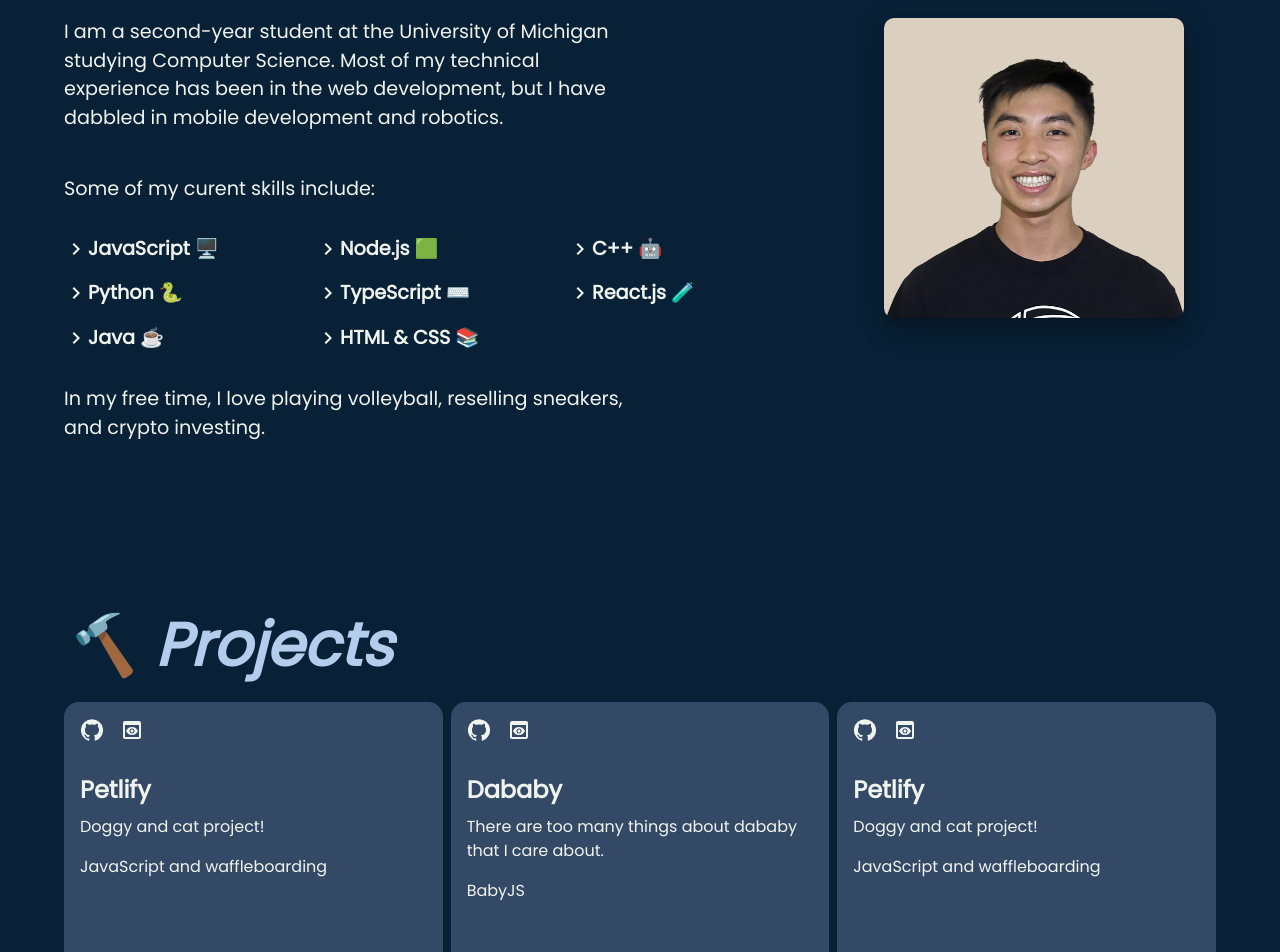
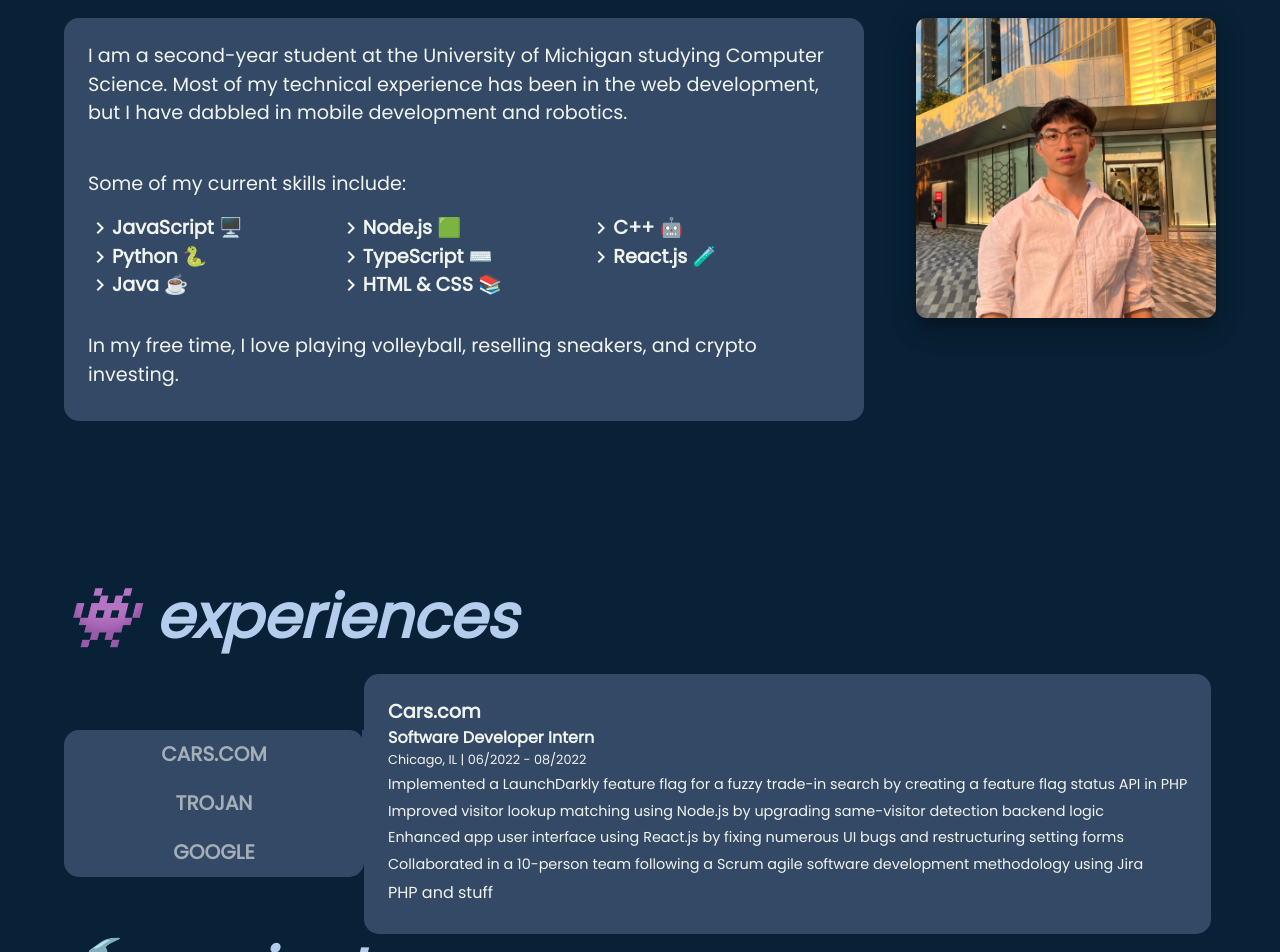
Before and after one commit to rickysumho/rickysumho.github.io, a React (Create React App) app: page / in a window 1280 px wide. Shown: the part 440-1392 px from the top of the page. Built offline with nearby package versions, Linux system fonts and the light colour scheme.

Commit message:
Made random progress

```diff
--- a/src/App.tsx
+++ b/src/App.tsx
@@ -5,12 +5,14 @@ import Projects from './components/Projects';
 import Welcome from './components/Welcome';
 import AboutMe from './components/AboutMe';
 import Footer from './components/Footer';
+import Experiences from './components/Experiences';
 import { ThemeProvider } from '@mui/material/styles';
 import { Box, Container, CssBaseline } from '@mui/material';
 // Temp
 import { ProjectType } from './common/types';
 import theme from './common/theme';
 import personalProjects from './common/personal-projects';
+import workExperiences from './common/work-experiences';
 
 // declare module '@mui/material/styles' {
 //   interface Theme {
@@ -32,6 +34,7 @@ function App() {
       <CssBaseline />
       <Welcome />
       <AboutMe />
+      <Experiences experiences={workExperiences} />
       <Projects projects={personalProjects}/>
       <Footer />
     </ThemeProvider>
--- /dev/null
+++ b/src/common/work-experiences.ts
@@ -0,0 +1,54 @@
+import { ExperienceType } from './types'
+
+// export interface ExperienceType {
+//     title: string;
+//     date: string;
+//     location: string;
+//     description: Array<string>;
+//     img_link: string;
+// }
+
+
+const workExperiences: Array<ExperienceType> = [
+    {
+        title: 'Software Developer Intern',
+        company: 'Cars.com',
+        date: '06/2022 - 08/2022',
+        location: 'Chicago, IL',
+        description: {
+            main: ['Implemented a LaunchDarkly feature flag for a fuzzy trade-in search by creating a feature flag status API in PHP',
+             'Improved visitor lookup matching using Node.js by upgrading same-visitor detection backend logic',
+             'Enhanced app user interface using React.js by fixing numerous UI bugs and restructuring setting forms',
+             'Collaborated in a 10-person team following a Scrum agile software development methodology using Jira'],
+            skills: 'PHP and stuff'
+        },
+        img_link: 'https://images.unsplash.com/photo-1587402092301-725e37c70fd8?ixlib=rb-1.2.1&ixid=MnwxMjA3fDB8MHxzZWFyY2h8MXx8cHVwcHklMjBkb2d8ZW58MHx8MHx8&w=1000&q=80',
+        id: 0
+    },
+    {
+        title: 'Software Developer Intern',
+        company: 'Trojan',
+        date: '06/2022 - 08/2022',
+        location: 'Chicago, IL',
+        description: {
+            main: ['Collab in a scummy team', 'Broke multiple records in non productivity', 'Drove Car into Cars.com'],
+            skills: 'PHP and stuff'
+        },
+        img_link: 'https://images.unsplash.com/photo-1587402092301-725e37c70fd8?ixlib=rb-1.2.1&ixid=MnwxMjA3fDB8MHxzZWFyY2h8MXx8cHVwcHklMjBkb2d8ZW58MHx8MHx8&w=1000&q=80',
+        id: 1
+    },
+    {
+        title: 'Software Developer Intern',
+        company: 'Google',
+        date: '06/2022 - 08/2022',
+        location: 'Chicago, IL',
+        description: {
+            main: ['Collab in a scummy team', 'Broke multiple records in non productivity', 'Drove Car into Cars.com'],
+            skills: 'PHP and stuff'
+        },
+        img_link: 'https://images.unsplash.com/photo-1587402092301-725e37c70fd8?ixlib=rb-1.2.1&ixid=MnwxMjA3fDB8MHxzZWFyY2h8MXx8cHVwcHklMjBkb2d8ZW58MHx8MHx8&w=1000&q=80',
+        id: 2
+    },
+];
+
+export default workExperiences;
--- a/src/components/AboutMe.tsx
+++ b/src/components/AboutMe.tsx
@@ -1,5 +1,5 @@
 import Jump from './Jump';
-import RickyMCard from '../common/RickyMCard.jpg'
+import RickyNYC from '../common/RickyNYC.jpg'
 import KeyboardArrowRightIcon from '@mui/icons-material/KeyboardArrowRight';
 import { Avatar, Box, Container, Typography, Icon, Grid } from '@mui/material';
 
@@ -38,34 +38,33 @@ const AboutMe = () => {
         alignItems: 'flex-start',
         flexDirection: 'row',
         mb: '5em',
-        mr: '2em'
     }
 
     return (
         <>
-            <Jump name='About Me' emoji='🐈'/>
+            <Jump name='about me' emoji='🐈'/>
             <Container>
                 <Box sx={boxStyle}>
-                    <Box sx={{...boxStyle, flexDirection: 'column', mr: '5em'}}>
-                        <Typography color='primary.contrastText' minWidth='20em' maxWidth='30em' fontSize='1.2em' gutterBottom>
+                    <Box sx={{...boxStyle, flexDirection: 'column', backgroundColor: 'primary.main', padding: '1.5em', borderRadius: '15px', maxWidth: '50em' }}>
+                        <Typography color='primary.contrastText' fontSize='1.2em' gutterBottom>
                             {info.intro}
                         </Typography>
-                        <Typography color='primary.contrastText' minWidth='20em' maxWidth='30em' fontSize='1.2em' gutterBottom>
+                        <Typography color='primary.contrastText' fontSize='1.2em' gutterBottom>
                             &nbsp;
                         </Typography>
-                        <Typography color='primary.contrastText' minWidth='20em' maxWidth='30em' fontSize='1.2em' gutterBottom>
-                            Some of my curent skills include:
+                        <Typography color='primary.contrastText' fontSize='1.2em' gutterBottom>
+                            Some of my current skills include:
                         </Typography>
-                        <Grid container spacing={2} mt='0.5em' mb='2em'>
+                        <Grid container spacing={0} mt='0.5em' mb='2em'>
                             {info.skills.map((skill) => (
                                 <Skill skill={skill} />
                             ))}
                         </Grid>
-                        <Typography color='primary.contrastText' minWidth='20em' maxWidth='30em' fontSize='1.2em' gutterBottom>
+                        <Typography color='primary.contrastText' fontSize='1.2em' gutterBottom>
                             {info.interests}
                         </Typography>
                     </Box>
-                    <Avatar alt='Ricky Ho' src={RickyMCard} variant='rounded' sx={avatarStyle} />
+                    <Avatar alt='Ricky Ho' src={RickyNYC} variant='rounded' sx={avatarStyle} />
                 </Box>
             </Container>
         </>
--- /dev/null
+++ b/src/components/ExperienceListPanel.tsx
@@ -0,0 +1,27 @@
+import { ExperienceType } from '../common/types';
+import { Tab, Typography, Box } from '@mui/material';
+
+
+const ExperienceListPanel = ({ experiences, id }: { experiences: Array<ExperienceType>, id: number }) => {
+    // Add state handling for showing selection
+
+    const experienceObj: ExperienceType | undefined = experiences.find((experience) => experience.id === id);
+
+    // Flexbox Container that holds both description and location image
+    return (
+        <Box display='flex' justifyContent='flex-start' alignItems='flex-start' >
+            <Box sx={{ padding: '1.5em', minWidth: '25em' }}>
+                <Typography color='primary.contrastText' fontSize='1.2em' fontWeight='bold'>{experienceObj ? experienceObj.company : 'Experience not found'}</Typography>
+                <Typography color='primary.contrastText' fontSize='1em' fontWeight='bold'>{experienceObj ? experienceObj.title : 'Experience not found'}</Typography>
+                <Typography color='primary.contrastText' fontSize='0.8em' gutterBottom>{experienceObj ? experienceObj.location : 'Experience not found'} | {experienceObj ? experienceObj.date : 'Experience not found'}</Typography>
+                {experienceObj ?
+                (experienceObj.description.main.map((point: string, index: number) =>
+                    (<Typography color='primary.contrastText' fontSize='0.9em' gutterBottom>{point}</Typography>))) :
+                    (<Typography color='primary.contrastText' fontSize='0.9em' gutterBottom>Experience Not Found</Typography>)}
+                <Typography color='primary.contrastText' gutterBottom>{experienceObj ? experienceObj.description.skills : 'Experience not found'}</Typography>
+            </Box>
+        </Box>
+    );
+}
+
+export default ExperienceListPanel;
--- /dev/null
+++ b/src/components/ExperienceListTab.tsx
@@ -0,0 +1,15 @@
+import { ExperienceType } from '../common/types';
+import { Tab, Typography } from '@mui/material';
+
+
+const ExperienceListTab = ({ experience, id, selected }: { experience: ExperienceType, id: number, selected: any }) => {
+    // Add state handling for showing selection
+
+    return (
+        <Tab label={experience.company} value={id}
+        sx={{ color: 'primary.contrastText', fontWeight: 'bold', fontSize: '1.25em' }}
+        />
+    );
+}
+
+export default ExperienceListTab;
--- a/src/components/Experiences.tsx
+++ b/src/components/Experiences.tsx
@@ -1,11 +1,48 @@
-import styled from 'styled-components';
+import { Container, Box, Tabs, Card } from '@mui/material';
+import { ExperienceType } from '../common/types';
+import { useState, SyntheticEvent } from 'react';
+import ExperienceListTab from './ExperienceListTab';
+import ExperienceListPanel from './ExperienceListPanel';
+import Jump from './Jump';
 
-const StyledExperiences = styled.div`
-`;
+const Experiences = ({ experiences }: { experiences: Array<ExperienceType> }) => {
+    const boxStyle = {
+        display: 'flex',
+        justifyContent: 'space-between',
+        alignItems: 'center',
+        flexDirection: 'row',
+        minWidth: '250px',
+        maxWidth: '300px',
+        backgroundColor: 'primary.main',
+        borderRadius: '15px'
+    };
 
-const Experiences = () => {
+    // Pass in change select function, if click one
+    // it changes local button state
+
+    const [selected, setSelected] = useState(0);
+
+    const changeSelect = (event: SyntheticEvent, selectedIdx: number) => {
+        setSelected(selectedIdx);
+    };
+
     return (
         <>
+            <Jump name='experiences' emoji='👾' />
+            <Container>
+                <Box display='flex' justifyContent='flex-start' alignItems='center'>
+                    <Box sx={boxStyle}>
+                        <Tabs orientation='vertical' textColor='primary' value={selected} onChange={changeSelect} sx={{ width: '25em' }} >
+                            {experiences.map((experience: ExperienceType) => (
+                                <ExperienceListTab experience={experience} id={experience.id} selected={selected} />
+                            ))}
+                        </Tabs>
+                    </Box>
+                    <Box sx={{ backgroundColor: 'primary.main', borderRadius: '15px' }}>
+                        <ExperienceListPanel experiences={experiences} id={selected} />
+                    </Box>
+                </Box>
+            </Container>
         </>
     );
 }
--- a/src/components/Projects.tsx
+++ b/src/components/Projects.tsx
@@ -6,7 +6,7 @@ import { Grid, Container } from '@mui/material';
 const Projects = ({ projects }: { projects: Array<ProjectType> }) => {
     return (
         <>
-            <Jump name='Projects' emoji='🔨' />
+            <Jump name='projects' emoji='🔨' />
             <Container>
                 <Grid container direction='row' alignItems='center' justifyContent='center' spacing={2} columnSpacing={{ xs: 1, sm: 2, md: 1 }}>
                     {projects.map((project: ProjectType, index: number) => (
--- a/src/components/Welcome.tsx
+++ b/src/components/Welcome.tsx
@@ -9,8 +9,8 @@ const Welcome = () => {
 
     return (
         <Container>
-            <Box alignItems='center' justifyContent="center" sx={{margin: '5em'}}>
-                <Typography variant='h1' color='primary.contrastText'><b>hi! i'm ricky 😸</b></Typography>
+            <Box alignItems='center' justifyContent='center' sx={{margin: '5em'}}>
+                <Typography variant='h1' color='primary.light'><b>hi! i'm ricky 😸</b></Typography>
                 <Typography variant='h3' color='primary.contrastText' fontStyle='italic' gutterBottom>aspiring keyboard presser</Typography>
                 <Typography paragraph color='primary.contrastText'>I'm a student at the University of Michigan studying Computer Science. I like making stuff.</Typography>
             </Box>
```
Also changed, not shown: src/common/types.ts (+8 -1 lines), src/components/Experience.tsx (deleted, +0 -13 lines), src/common/RickyNYC.jpg (added).
